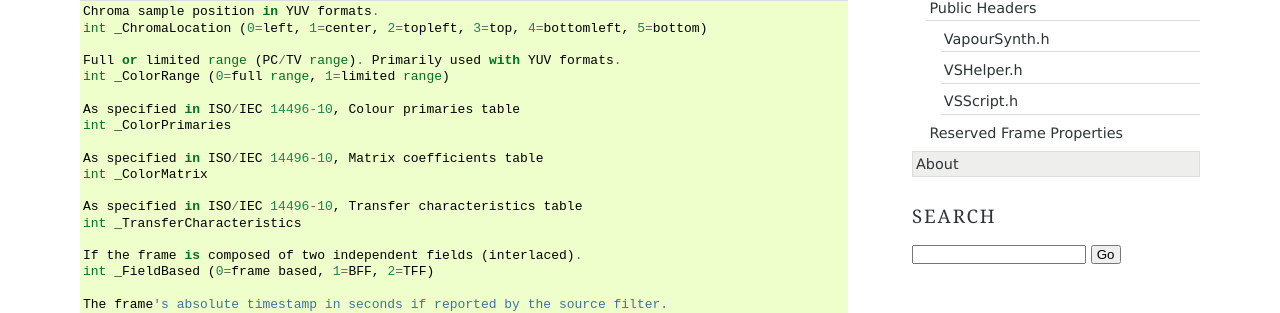
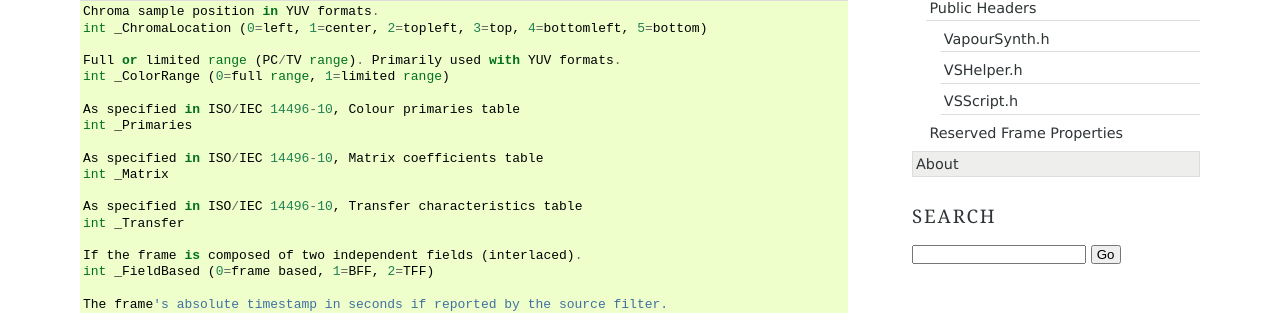
Before and after one commit to vapoursynth/vapoursynth, a Sphinx documentation site: the page built from doc/apireference.rst, in a window 1280 px wide. Shown: the part 591-904 px from the top of the page. Built offline with Sphinx 7.4.7, drawn with Linux system fonts in a browser that asks for light colours; formulas are drawn with MathJax 3.

Commit message:
Use shorter names

```diff
--- a/doc/apireference.rst
+++ b/doc/apireference.rst
@@ -31,13 +31,13 @@ unknown. It is also a fatal error to set them to a value not specified below.
    int _ColorRange (0=full range, 1=limited range)
 
    As specified in ISO/IEC 14496-10, Colour primaries table
-   int _ColorPrimaries
+   int _Primaries
 
    As specified in ISO/IEC 14496-10, Matrix coefficients table
-   int _ColorMatrix
+   int _Matrix
 
    As specified in ISO/IEC 14496-10, Transfer characteristics table
-   int _TransferCharacteristics
+   int _Transfer
 
    If the frame is composed of two independent fields (interlaced).
    int _FieldBased (0=frame based, 1=BFF, 2=TFF)
```
